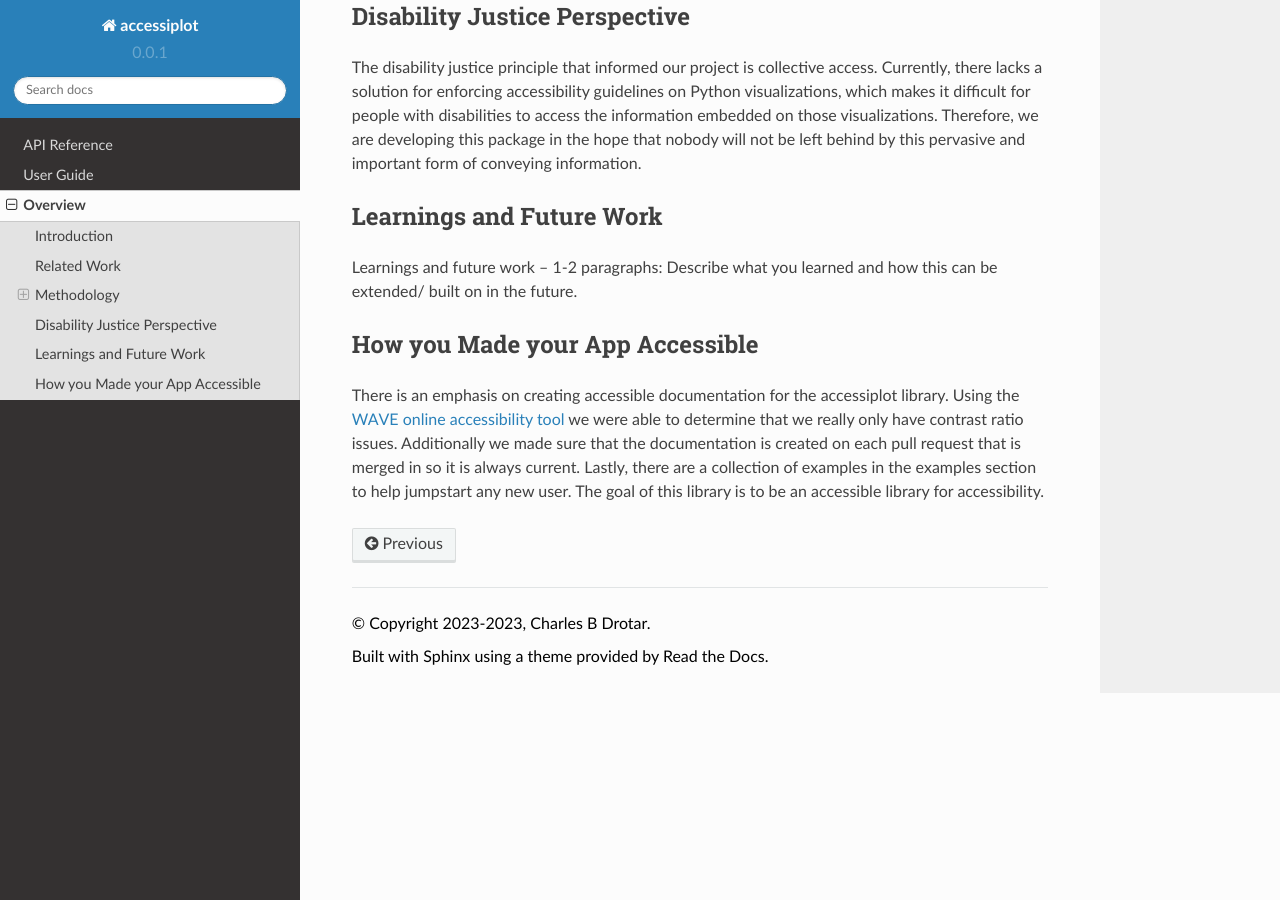
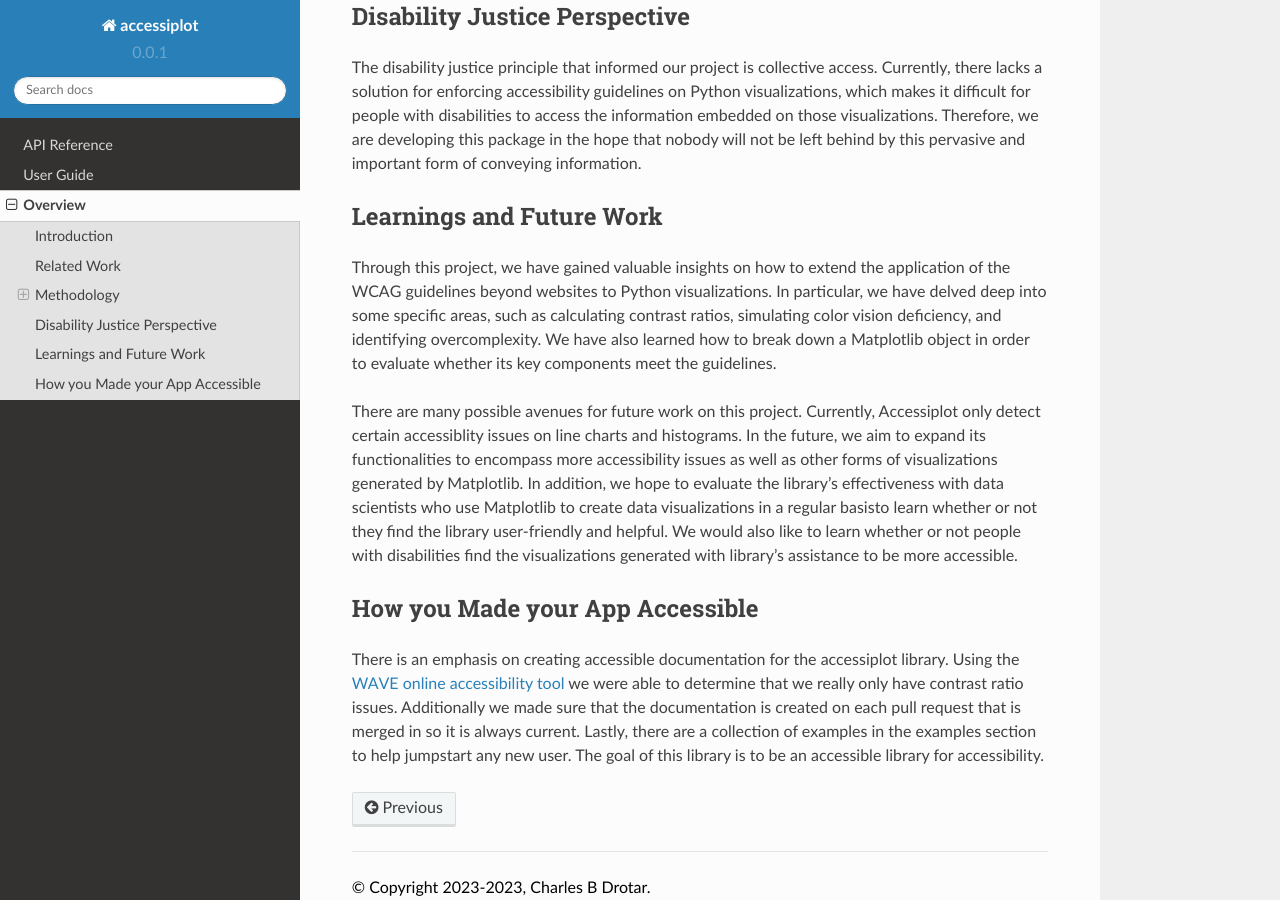
Before and after one commit to charlesdrotar/accessiplot, a Sphinx documentation site: the page built from docs/overview.rst, in a window 1280 px wide and 900 px high, scrolled down 2241 px. Built offline with Sphinx 7.4.7 and the Read the Docs theme 2.0.0, drawn with Linux system fonts in a browser that asks for light colours; pages that are not in the unit, such as notebooks, are missing from menus.

Commit message:
add learnings and future work

```diff
--- a/docs/overview.rst
+++ b/docs/overview.rst
@@ -112,8 +112,19 @@ important form of conveying information.
 Learnings and Future Work
 -------------------------
 
-Learnings and future work – 1-2 paragraphs: Describe what you learned and how this can be extended/ built on in the future.
+Through this project, we have gained valuable insights on how to extend the application of the WCAG guidelines
+beyond websites to Python visualizations. In particular, we have delved deep into some specific areas,
+such as calculating contrast ratios, simulating color vision deficiency, and identifying overcomplexity.
+We have also learned how to break down a Matplotlib object in order to evaluate whether its key components meet
+the guidelines.
 
+There are many possible avenues for future work on this project. Currently, Accessiplot only detect
+certain accessiblity issues on line charts and histograms. In the future, we aim to expand its functionalities
+to encompass more accessibility issues as well as other forms of visualizations generated by Matplotlib.
+In addition, we hope to evaluate the library's effectiveness with data scientists who use Matplotlib to create
+data visualizations in a regular basisto learn whether or not they find the library user-friendly and helpful.
+We would also like to learn whether or not people with disabilities find the visualizations generated with library's
+assistance to be more accessible.
 
 How you Made your App Accessible
 --------------------------------
```
